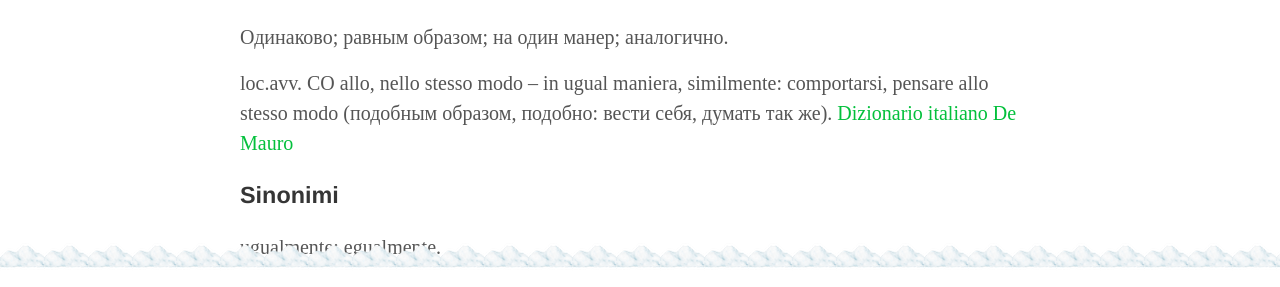
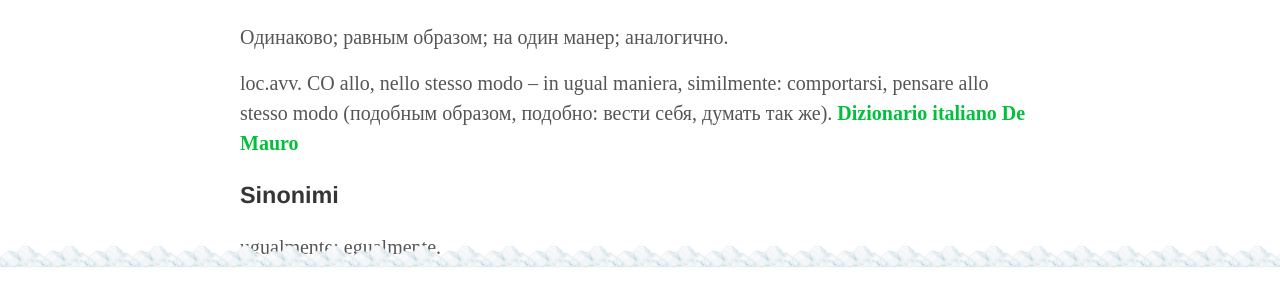
Before and after one commit to postolny/postolny.github.io, a Jekyll site: the page built from _posts/2020-11-08-allo-stesso-modo.md, in a window 1280 px wide. Shown: the part 635-922 px from the top of the page. Built offline with Jekyll 4.4.1, drawn with Linux system fonts in a browser that asks for light colours.

Commit message:
Add files via upload

```diff
--- a/_sass/tale/_base.scss
+++ b/_sass/tale/_base.scss
@@ -47,6 +47,7 @@ sup {
 main {
   p {
     a {
+      font-weight: 600;
       transition: color 0.2s linear;
       &:hover {
         color: #00ff4d;
@@ -59,6 +60,7 @@ main {
   ul {
     li {
       a {
+        font-weight: 600;
         transition: color 0.2s linear;
         &:hover {
           color: #00ff4d;
@@ -75,6 +77,7 @@ main {
   table {
     td {
       a {
+        font-weight: 600;
         transition: color 0.2s linear;
         &:hover {
           color: #00ff4d;
@@ -87,6 +90,7 @@ main {
   }
   .toc {
     a {
+      font-weight: 600;
       transition: color 0.2s linear;
       &:hover {
         color: #00ff4d;
```
